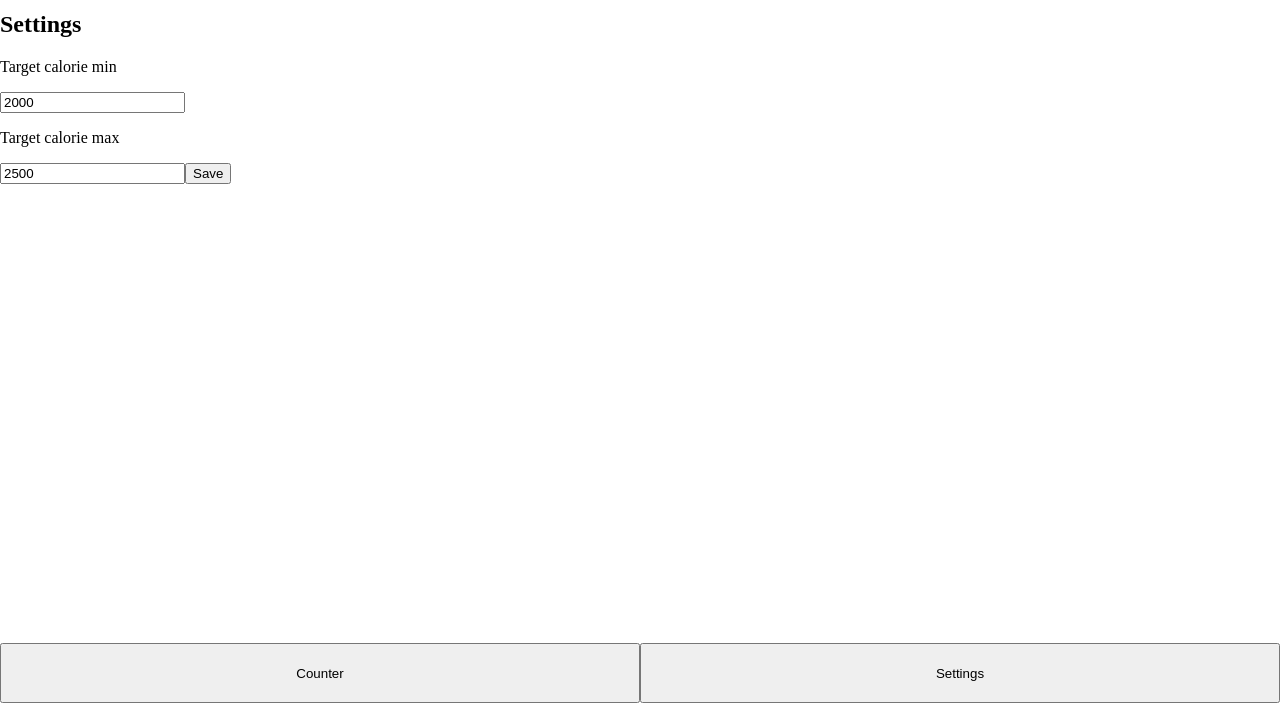
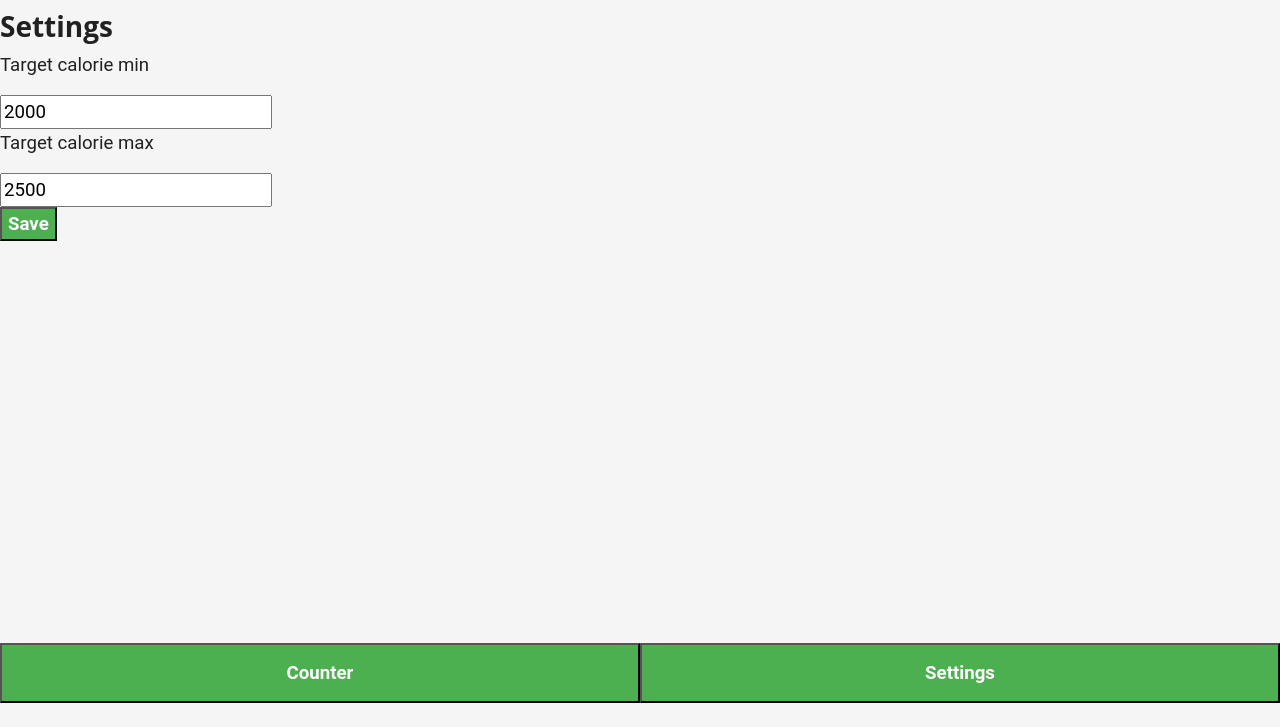
Before and after one commit to Velrok/cal-counter, a plain HTML site: page index.html in a window 1280 px wide. Shown: the part 73-800 px from the top of the page. Drawn offline with Linux system fonts and the light colour scheme.

Commit message:
deploy: 482d587685b49358f67fb63084999d63f5feb575

```diff
--- a/index.html
+++ b/index.html
@@ -22,7 +22,8 @@
   <!-- <link rel="icon" href="./favicon.ico"> -->
 
   <!-- Style -->
-  <!-- <link rel="stylesheet" href="./styles.css"> -->
+   <link rel="stylesheet" href="./reset.css">
+   <link rel="stylesheet" href="./styles.css">
 </head>
 
 <body style="margin: 0px">
--- /dev/null
+++ b/reset.css
@@ -0,0 +1,47 @@
+/* 1. Use a more-intuitive box-sizing model */
+*, *::before, *::after {
+  box-sizing: border-box;
+}
+
+/* 2. Remove default margin */
+* {
+  margin: 0;
+}
+
+body {
+  /* 3. Add accessible line-height */
+  line-height: 1.5;
+  /* 4. Improve text rendering */
+  -webkit-font-smoothing: antialiased;
+}
+
+/* 5. Improve media defaults */
+img, picture, video, canvas, svg {
+  display: block;
+  max-width: 100%;
+}
+
+/* 6. Inherit fonts for form controls */
+input, button, textarea, select {
+  font: inherit;
+}
+
+/* 7. Avoid text overflows */
+p, h1, h2, h3, h4, h5, h6 {
+  overflow-wrap: break-word;
+}
+
+/* 8. Improve line wrapping */
+p {
+  text-wrap: pretty;
+}
+h1, h2, h3, h4, h5, h6 {
+  text-wrap: balance;
+}
+
+/*
+  9. Create a root stacking context
+*/
+#root, #__next {
+  isolation: isolate;
+}
--- /dev/null
+++ b/styles.css
@@ -0,0 +1,101 @@
+:root {
+  /* Primary Colors */
+  --primary-green: #4CAF50; /* Main green for health and vibrancy */
+  --primary-white: #FFFFFF; /* Clean background or text color */
+
+  /* Secondary Colors */
+  --secondary-light-green: #A5D6A7; /* Soft green for accents */
+  --secondary-dark-green: #388E3C; /* Darker green for depth */
+
+  /* Accent Colors */
+  --accent-orange: #FF9800; /* For buttons or highlights */
+  --accent-red: #F44336; /* Error states or warnings */
+
+  /* Neutral Colors */
+  --neutral-light-gray: #F5F5F5; /* Background or subtle areas */
+  --neutral-dark-gray: #9E9E9E; /* Text or border accents */
+
+  /* Text Colors */
+  --text-primary: #212121; /* Primary dark text */
+  --text-secondary: #757575; /* Secondary lighter text */
+}
+
+/* Example Usage */
+body {
+  background-color: var(--neutral-light-gray);
+  color: var(--text-primary);
+}
+
+button {
+  background-color: var(--primary-green);
+  color: var(--primary-white);
+}
+
+button:hover {
+  background-color: var(--secondary-dark-green);
+}
+
+.error-message {
+  color: var(--accent-red);
+}
+
+:root {
+  /* Line Heights */
+  --line-height: 1.5; /* Default line height for readability */
+  --line-height-heading: 1.2; /* Tighter line height for headings */
+
+  /* Font Weights */
+  --font-weight-regular: 400;
+  --font-weight-bold: 700;
+
+  /* Font Families */
+  --font-primary: 'Roboto', 'Arial', sans-serif;
+  --font-secondary: 'Open Sans', sans-serif;
+
+  --font-scale-base: 14pt;
+  --font-scale-small: calc(var(--font-scale-base) * 0.75);
+  --font-scale-medium: calc(var(--font-scale-base));
+  --font-scale-large: calc(var(--font-scale-base) * 1.5);
+  --font-scale-xlarge: calc(var(--font-scale-base) * 2);
+}
+
+body {
+  font-family: var(--font-primary);
+  font-size: var(--font-scale-medium);
+  line-height: var(--line-height);
+}
+
+/* Headings */
+h1, h2, h3, h4, h5, h6 {
+  font-family: var(--font-secondary);
+  font-weight: var(--font-weight-bold);
+  line-height: var(--line-height-heading);
+  color: var(--text-primary);
+  margin-top: 0.5rem;
+  margin-bottom: 0.5rem;
+}
+
+h1 { font-size: var(--font-scale-xlarge); }
+h2 { font-size: var(--font-scale-large); }
+h3, h4 { font-size: var(--font-scale-medium); }
+h5, h6 { font-size: var(--font-scale-small); }
+
+/* Paragraphs and Text */
+p {
+  font-size: var(--font-scale-medium);
+  margin-bottom: 1rem;
+}
+
+small {
+  font-size: var(--font-scale-small);
+  color: var(--text-secondary);
+}
+
+/* Buttons */
+button {
+  font-family: var(--font-primary);
+  font-size: var(--font-scale-medium);
+  font-weight: var(--font-weight-bold);
+  line-height: var(--line-height);
+  text-align: center;
+}
```
Also changed, not shown: js/main.js.
